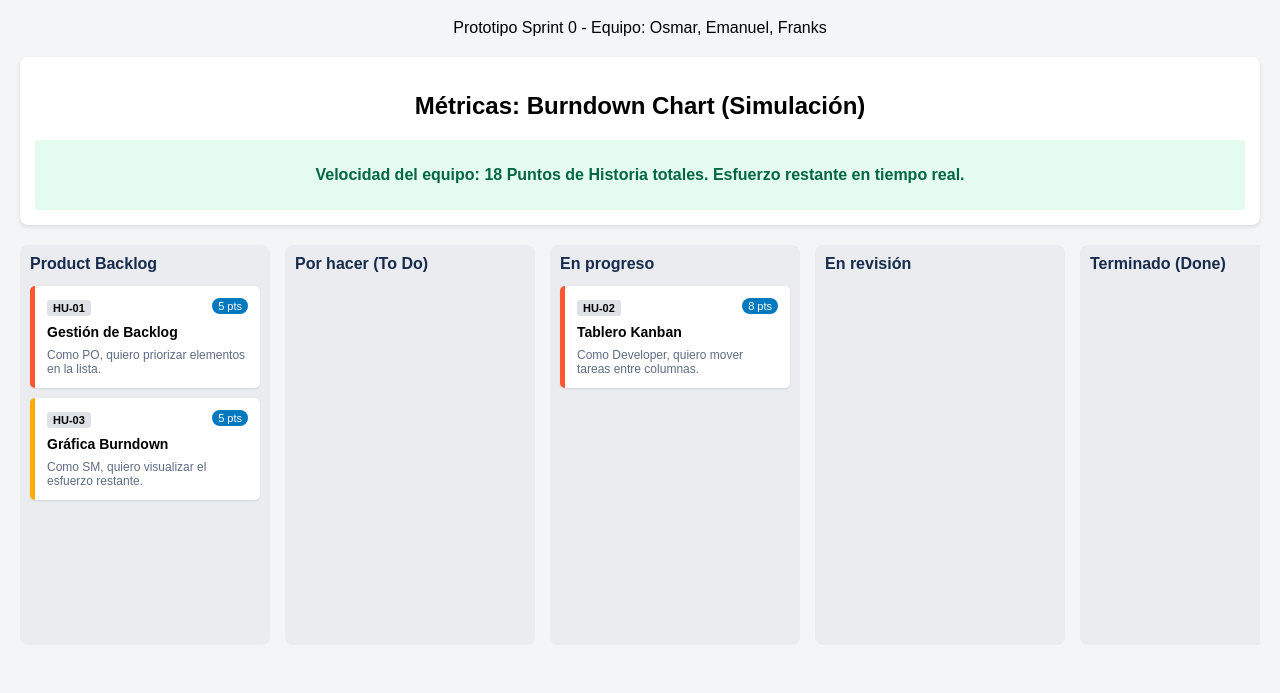
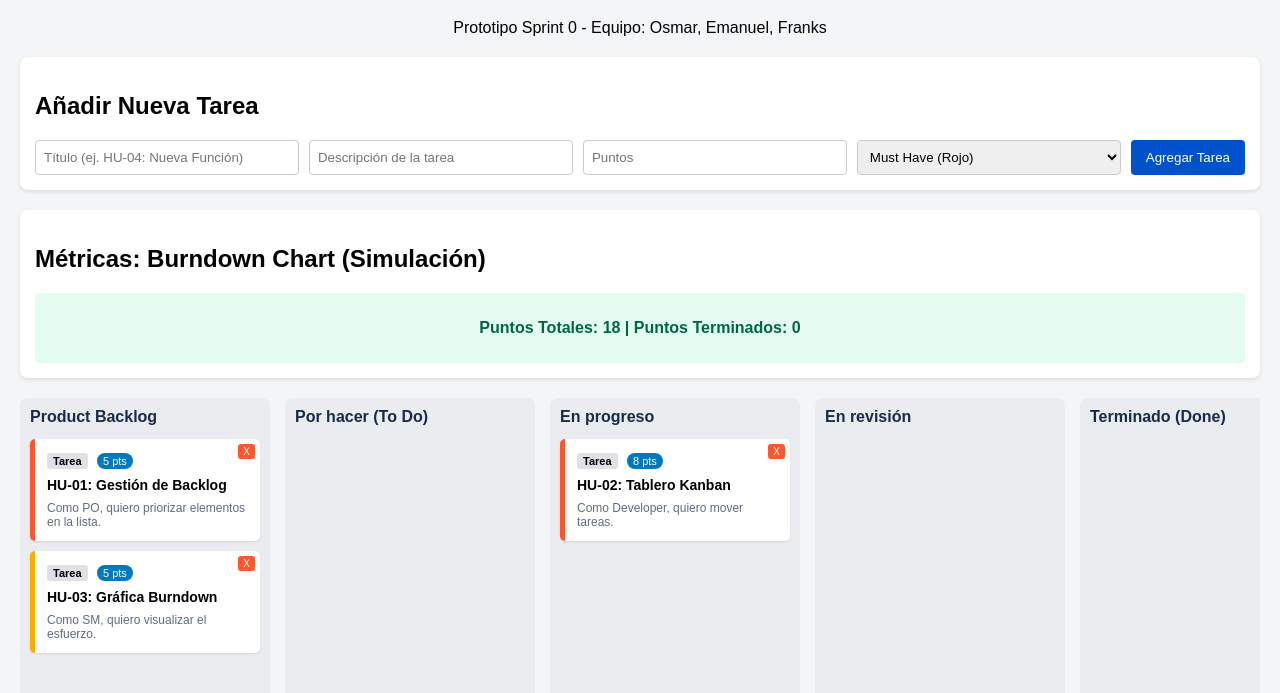
Before and after one commit to osmarAnt/SCRUMManager, a plain HTML site: page index.html in a window 1280 px wide. Shown: the part 81-774 px from the top of the page. Drawn offline with Linux system fonts and the light colour scheme.

Commit message:
prototipo mejorado

```diff
--- a/app.js
+++ b/app.js
@@ -1,42 +1,130 @@
-const cards = document.querySelectorAll('.card');
+const form = document.getElementById('add-task-form');
 const columns = document.querySelectorAll('.column');
+const totalPointsEl = document.getElementById('total-points');
+const donePointsEl = document.getElementById('done-points');
 
-let draggedCard = null;
+// Estado inicial por defecto si no hay localStorage
+const defaultTasks = [
+    { id: 't1', title: 'HU-01: Gestión de Backlog', desc: 'Como PO, quiero priorizar elementos en la lista.', points: 5, priority: 'must-have', status: 'backlog' },
+    { id: 't2', title: 'HU-02: Tablero Kanban', desc: 'Como Developer, quiero mover tareas.', points: 8, priority: 'must-have', status: 'in-progress' },
+    { id: 't3', title: 'HU-03: Gráfica Burndown', desc: 'Como SM, quiero visualizar el esfuerzo.', points: 5, priority: 'should-have', status: 'backlog' }
+];
 
-// Eventos para las tarjetas
-cards.forEach(card => {
-    card.addEventListener('dragstart', () => {
-        draggedCard = card;
-        setTimeout(() => card.style.display = 'none', 0);
+let tasks = JSON.parse(localStorage.getItem('scrumTasks')) || defaultTasks;
+
+// Función para guardar en localStorage
+function saveTasks() {
+    localStorage.setItem('scrumTasks', JSON.stringify(tasks));
+    updateMetrics();
+}
+
+// Actualizar métricas visuales
+function updateMetrics() {
+    let total = 0;
+    let done = 0;
+    tasks.forEach(task => {
+        total += parseInt(task.points);
+        if (task.status === 'done') done += parseInt(task.points);
+    });
+    totalPointsEl.textContent = total;
+    donePointsEl.textContent = done;
+}
+
+// Renderizar tarjetas
+function renderCards() {
+    // Limpiar columnas (manteniendo el h2)
+    columns.forEach(col => {
+        const h2 = col.querySelector('h2');
+        col.innerHTML = '';
+        col.appendChild(h2);
     });
 
-    card.addEventListener('dragend', () => {
-        setTimeout(() => {
-            draggedCard.style.display = 'block';
-            draggedCard = null;
-        }, 0);
+    tasks.forEach(task => {
+        const card = document.createElement('div');
+        card.className = `card ${task.priority}`;
+        card.draggable = true;
+        card.id = task.id;
+
+        card.innerHTML = `
+            <button class="delete-btn" onclick="deleteTask('${task.id}')">X</button>
+            <span class="badge">Tarea</span> <span class="points">${task.points} pts</span>
+            <h3>${task.title}</h3>
+            <p>${task.desc}</p>
+        `;
+
+        // Eventos Drag
+        card.addEventListener('dragstart', (e) => {
+            e.dataTransfer.setData('text/plain', task.id);
+            setTimeout(() => card.style.opacity = '0.5', 0);
+        });
+
+        card.addEventListener('dragend', () => {
+            card.style.opacity = '1';
+        });
+
+        const column = document.getElementById(task.status);
+        if (column) column.appendChild(card);
+    });
+    updateMetrics();
+}
+
+// Agregar nueva tarea
+form.addEventListener('submit', (e) => {
+    e.preventDefault();
+    const title = document.getElementById('task-title').value;
+    const desc = document.getElementById('task-desc').value;
+    const points = document.getElementById('task-points').value;
+    const priority = document.getElementById('task-priority').value;
+
+    const newTask = {
+        id: 't' + Date.now(),
+        title,
+        desc,
+        points: parseInt(points),
+        priority,
+        status: 'backlog' // Por defecto al backlog
+    };
+
+    tasks.push(newTask);
+    saveTasks();
+    renderCards();
+    form.reset();
+});
+
+// Eliminar tarea (global para el botón onclick)
+window.deleteTask = function(id) {
+    tasks = tasks.filter(t => t.id !== id);
+    saveTasks();
+    renderCards();
+};
+
+// Eventos Drop para columnas
+columns.forEach(column => {
+    column.addEventListener('dragover', e => {
+        e.preventDefault();
+        column.style.background = '#d3d5d9';
+    });
+
+    column.addEventListener('dragleave', () => {
+        column.style.background = '#ebecf0';
+    });
+
+    column.addEventListener('drop', e => {
+        e.preventDefault();
+        column.style.background = '#ebecf0';
+
+        const id = e.dataTransfer.getData('text/plain');
+        const newStatus = column.getAttribute('data-status');
+
+        // Actualizar el estado en el array de objetos
+        const taskIndex = tasks.findIndex(t => t.id === id);
+        if (taskIndex > -1) {
+            tasks[taskIndex].status = newStatus;
+            saveTasks();
+            renderCards();
+        }
     });
 });
 
-// Eventos para las columnas
-columns.forEach(column => {
-    column.addEventListener('dragover', e => {
-        e.preventDefault(); // Permite soltar
-    });
-
-    column.addEventListener('dragenter', e => {
-        e.preventDefault();
-        column.style.background = '#d3d5d9'; // Efecto visual al pasar encima
-    });
-
-    column.addEventListener('dragleave', () => {
-        column.style.background = '#ebecf0'; // Regresa al color normal
-    });
-
-    column.addEventListener('drop', () => {
-        column.style.background = '#ebecf0';
-        if (draggedCard) {
-            column.appendChild(draggedCard); // Mueve la tarjeta a la nueva columna
-        }
-    });
-});
+// Inicializar
+renderCards();
--- a/index.html
+++ b/index.html
@@ -12,53 +12,44 @@
         <p>Prototipo Sprint 0 - Equipo: Osmar, Emanuel, Franks</p>
     </header>
 
+    <section class="controls-section">
+        <h2>Añadir Nueva Tarea</h2>
+        <form id="add-task-form">
+            <input type="text" id="task-title" placeholder="Título (ej. HU-04: Nueva Función)" required>
+            <input type="text" id="task-desc" placeholder="Descripción de la tarea" required>
+            <input type="number" id="task-points" placeholder="Puntos" required min="1">
+            <select id="task-priority" required>
+                <option value="must-have">Must Have (Rojo)</option>
+                <option value="should-have">Should Have (Amarillo)</option>
+                <option value="could-have">Could Have (Azul)</option>
+                <option value="wont-have">Won't Have (Gris)</option>
+            </select>
+            <button type="submit">Agregar Tarea</button>
+        </form>
+    </section>
+
     <section class="metrics-section">
         <h2>Métricas: Burndown Chart (Simulación)</h2>
-        <!-- Aquí iría la gráfica real, ponemos un placeholder visual -->
         <div class="burndown-placeholder">
-            <p>Velocidad del equipo: 18 Puntos de Historia totales. Esfuerzo restante en tiempo real.</p>
+            <p>Puntos Totales: <span id="total-points">0</span> | Puntos Terminados: <span id="done-points">0</span></p>
         </div>
     </section>
 
     <main class="board">
-        <!-- Product Backlog -->
-        <div class="column" id="backlog">
+        <div class="column" id="backlog" data-status="backlog">
             <h2>Product Backlog</h2>
-            <div class="card must-have" draggable="true" id="hu1">
-                <span class="badge">HU-01</span> <span class="points">5 pts</span>
-                <h3>Gestión de Backlog</h3>
-                <p>Como PO, quiero priorizar elementos en la lista.</p>
-            </div>
-            <div class="card should-have" draggable="true" id="hu3">
-                <span class="badge">HU-03</span> <span class="points">5 pts</span>
-                <h3>Gráfica Burndown</h3>
-                <p>Como SM, quiero visualizar el esfuerzo restante.</p>
-            </div>
         </div>
-
-        <!-- Sprint Backlog / Tablero -->
-        <div class="column" id="todo">
+        <div class="column" id="todo" data-status="todo">
             <h2>Por hacer (To Do)</h2>
-            <!-- Vacío al inicio -->
         </div>
-
-        <div class="column" id="in-progress">
+        <div class="column" id="in-progress" data-status="in-progress">
             <h2>En progreso</h2>
-            <div class="card must-have" draggable="true" id="hu2">
-                <span class="badge">HU-02</span> <span class="points">8 pts</span>
-                <h3>Tablero Kanban</h3>
-                <p>Como Developer, quiero mover tareas entre columnas.</p>
-            </div>
         </div>
-
-        <div class="column" id="review">
+        <div class="column" id="review" data-status="review">
             <h2>En revisión</h2>
-            <!-- Vacío al inicio -->
         </div>
-
-        <div class="column" id="done">
+        <div class="column" id="done" data-status="done">
             <h2>Terminado (Done)</h2>
-            <!-- Vacío al inicio -->
         </div>
     </main>
 
--- a/styles.css
+++ b/styles.css
@@ -14,13 +14,39 @@ header {
     margin-bottom: 20px;
 }
 
-.metrics-section {
+.controls-section, .metrics-section {
     background: white;
     padding: 15px;
     border-radius: 8px;
     margin-bottom: 20px;
-    text-align: center;
     box-shadow: 0 2px 4px rgba(0,0,0,0.1);
+}
+
+.controls-section form {
+    display: flex;
+    gap: 10px;
+    flex-wrap: wrap;
+}
+
+.controls-section input, .controls-section select {
+    padding: 8px;
+    border: 1px solid #ccc;
+    border-radius: 4px;
+    flex: 1;
+    min-width: 150px;
+}
+
+.controls-section button {
+    padding: 8px 15px;
+    background: #0052cc;
+    color: white;
+    border: none;
+    border-radius: 4px;
+    cursor: pointer;
+}
+
+.controls-section button:hover {
+    background: #0043a6;
 }
 
 .burndown-placeholder {
@@ -29,6 +55,7 @@ header {
     padding: 10px;
     border-radius: 4px;
     font-weight: bold;
+    text-align: center;
 }
 
 .board {
@@ -60,6 +87,7 @@ header {
     margin-bottom: 10px;
     box-shadow: 0 1px 2px rgba(0,0,0,0.1);
     cursor: grab;
+    position: relative;
 }
 
 .card:active {
@@ -77,6 +105,19 @@ header {
     margin: 0;
 }
 
+.delete-btn {
+    position: absolute;
+    top: 5px;
+    right: 5px;
+    background: #ff5630;
+    color: white;
+    border: none;
+    border-radius: 3px;
+    font-size: 10px;
+    cursor: pointer;
+    padding: 2px 5px;
+}
+
 .badge {
     background: #dfe1e6;
     padding: 2px 6px;
@@ -86,14 +127,16 @@ header {
 }
 
 .points {
-    float: right;
     background: #0079bf;
     color: white;
     padding: 2px 6px;
     border-radius: 10px;
     font-size: 11px;
+    margin-left: 5px;
 }
 
 /* Colores técnica MoSCoW */
 .must-have { border-left: 5px solid #ff5630; } /* Rojo */
 .should-have { border-left: 5px solid #ffab00; } /* Amarillo */
+.could-have { border-left: 5px solid #36b37e; } /* Verde/Azul */
+.wont-have { border-left: 5px solid #97a0af; } /* Gris */
```
